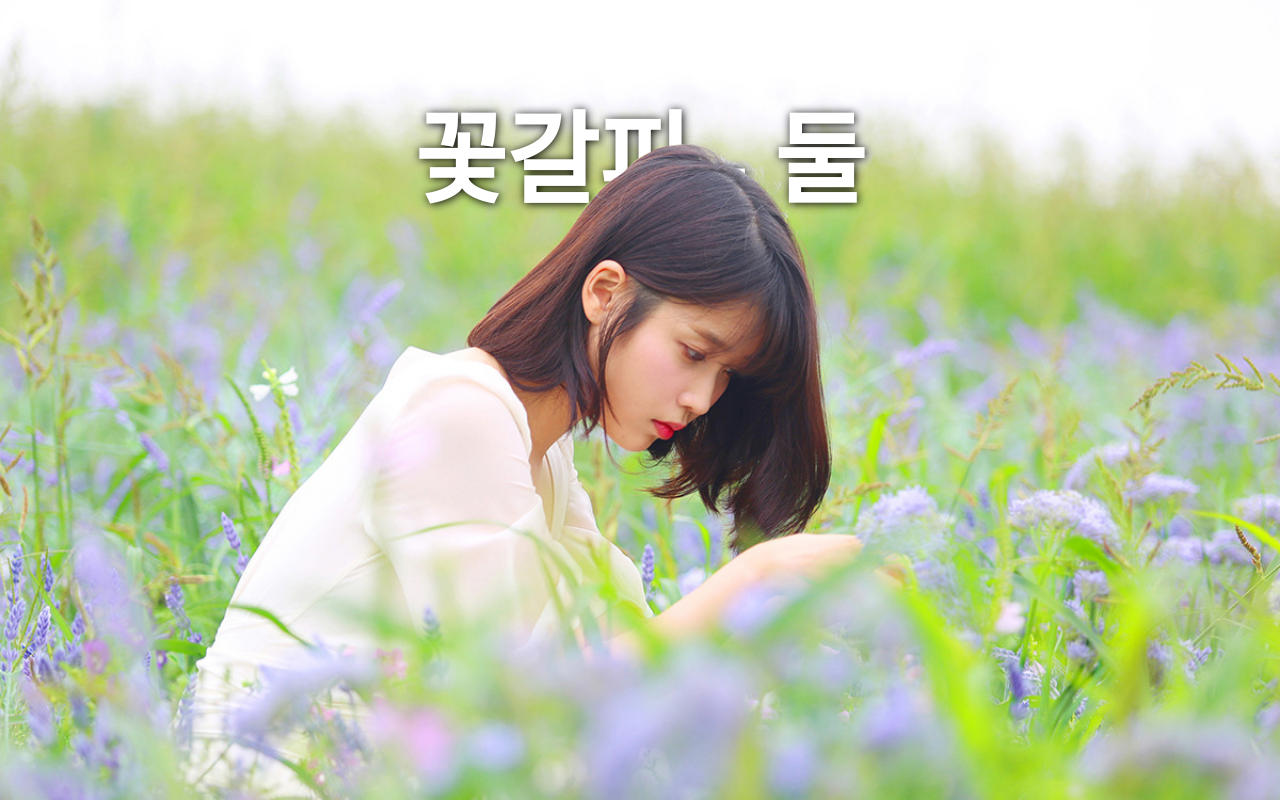
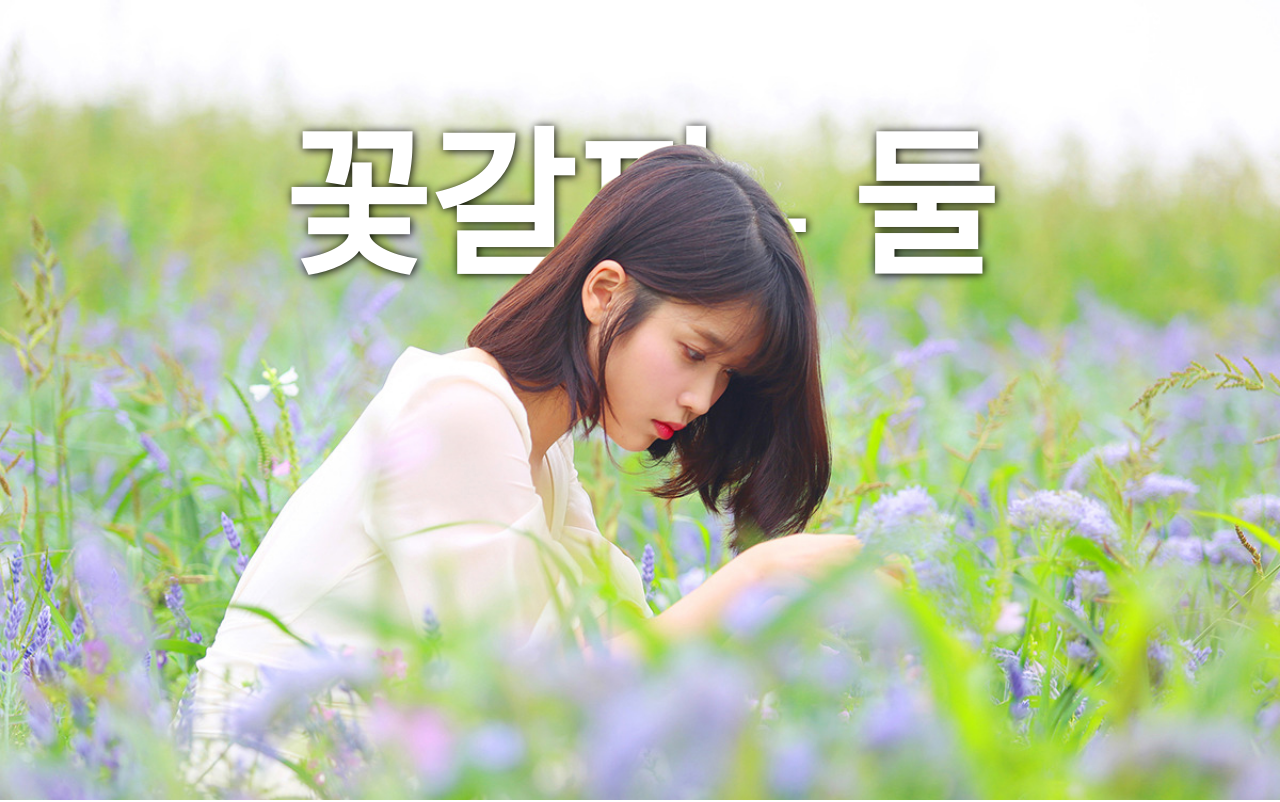
Before and after one commit to marshall-ku/simple-css-mask, a plain HTML site: page index.html in a window 1280 px wide. Shown: the top 802 px of the page. Drawn offline with Linux system fonts and the light colour scheme; a web font is replaced by a local one.

Commit message:
Update style.css

```diff
--- a/style.css
+++ b/style.css
@@ -35,7 +35,7 @@ body {
     left: 0;
     width: 100%;
     color: white;
-    font-size: 100px;
+    font-size: calc(30px + 10vw);
     text-align: center;
     text-shadow: 1px 1px 10px black;
 }
```
